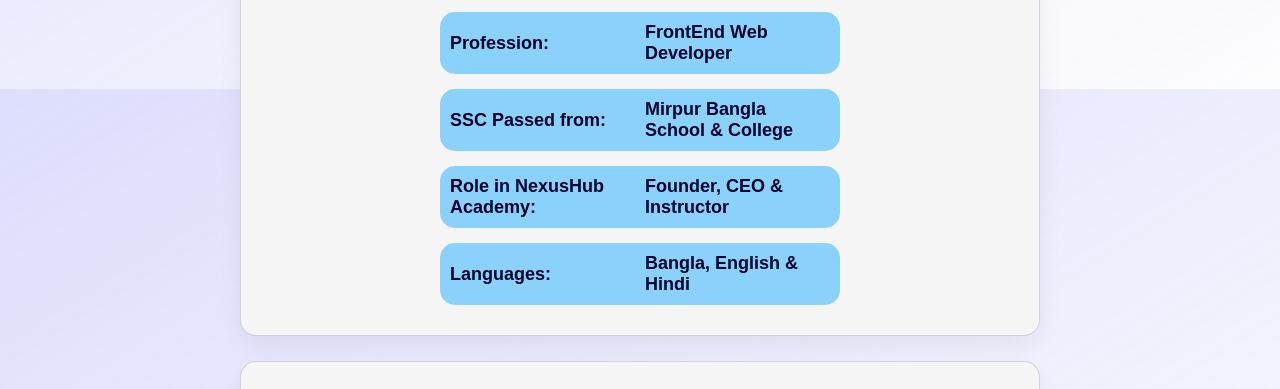
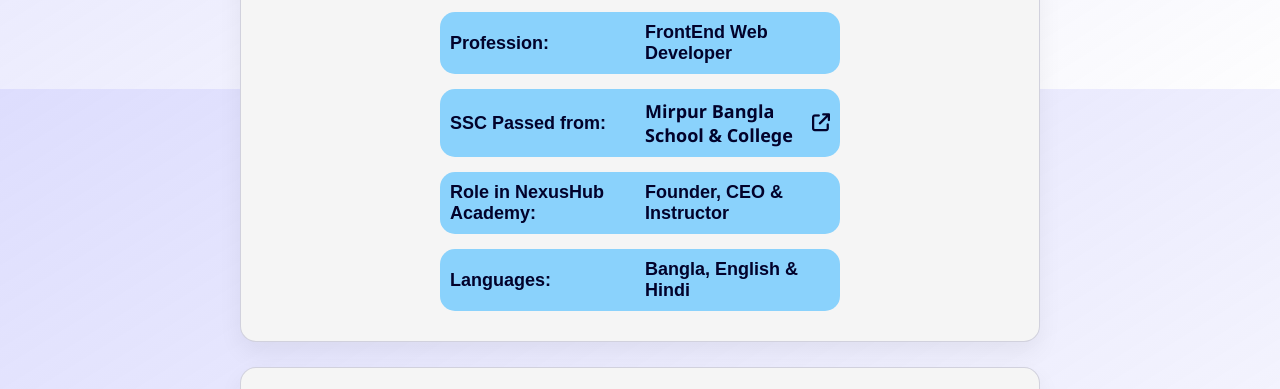
Before and after one commit to Siam-Tech24/siam-tech24.github.io, a plain HTML site: page index.html in a window 1280 px wide. Shown: the part 2311-2700 px from the top of the page. Drawn offline with Linux system fonts and the light colour scheme.

Commit message:
Refactor index.html structure and styling

```diff
--- a/index.html
+++ b/index.html
@@ -403,6 +403,21 @@
             align-items: center;
         }
 
+
+        .details ul li h3 a {
+            background-color: inherit;
+            border: none;
+            color: inherit;
+            font-size: large;
+            font-weight: bold;
+            margin: 0;
+            padding: 0;
+        }
+
+        .details ul li h3 a::before {
+            content: none;
+        }
+
         .info_name {
             font-weight: bolder;
             font-size: larger;
@@ -457,7 +472,8 @@
                     <h2><i class="fa-solid fa-phone"></i>My Contacts</h2>
                     <a href="https://wa.me/+8801882614288" class="WhatsApp"><i
                             class="fa-brands fa-whatsapp"></i>+8801882614288</a>
-                    <a href="https://www.facebook.com/share/1ELmpJD8KV/" class="Facebook"><i class="fa-brands fa-facebook"></i>Siam Islam</a>
+                    <a href="https://www.facebook.com/share/1ELmpJD8KV/" class="Facebook"><i
+                            class="fa-brands fa-facebook"></i>Siam Islam</a>
                     <a href="https://siam-tech24.github.io/NexusHub-Academy/" class="Academy"><i
                             class="fa-solid fa-globe"></i>NexusHub Academy</a>
                 </div>
@@ -465,7 +481,8 @@
         </div>
         <article>
             <div class="introduction">
-                <img src="https://siam-tech24.github.io/NexusHub-Academy/Partners%20Pics/siyam.png" alt="Siam Islam, Founder And CEO">
+                <img src="https://siam-tech24.github.io/NexusHub-Academy/Partners%20Pics/siyam.png"
+                    alt="Siam Islam, Founder And CEO">
                 <div class="details">
                     <h1>Hi Everyone, I'm Siam Islam</h1>
                     <p>The Founder and CEO of NexusHub Academy</p>
@@ -604,7 +621,7 @@
                     </li>
                     <li>
                         <h3>SSC Passed from:</h3>
-                        <h3>Mirpur Bangla School & College</h3>
+                        <h3><a href="https://mbsc.edu.bd/">Mirpur Bangla School & College <i class="fa-solid fa-arrow-up-right-from-square"></i></a></h3>
                     </li>
                     <li>
                         <h3>Role in NexusHub Academy:</h3>
@@ -647,7 +664,7 @@
             Exclusively Created As Portfolio For SIAM ISLAM
         </h2>
         <p>
-           2026 &copy; Siam Islam - All rights reserved
+            2026 &copy; Siam Islam - All rights reserved
         </p>
     </footer>
 </body>
```
